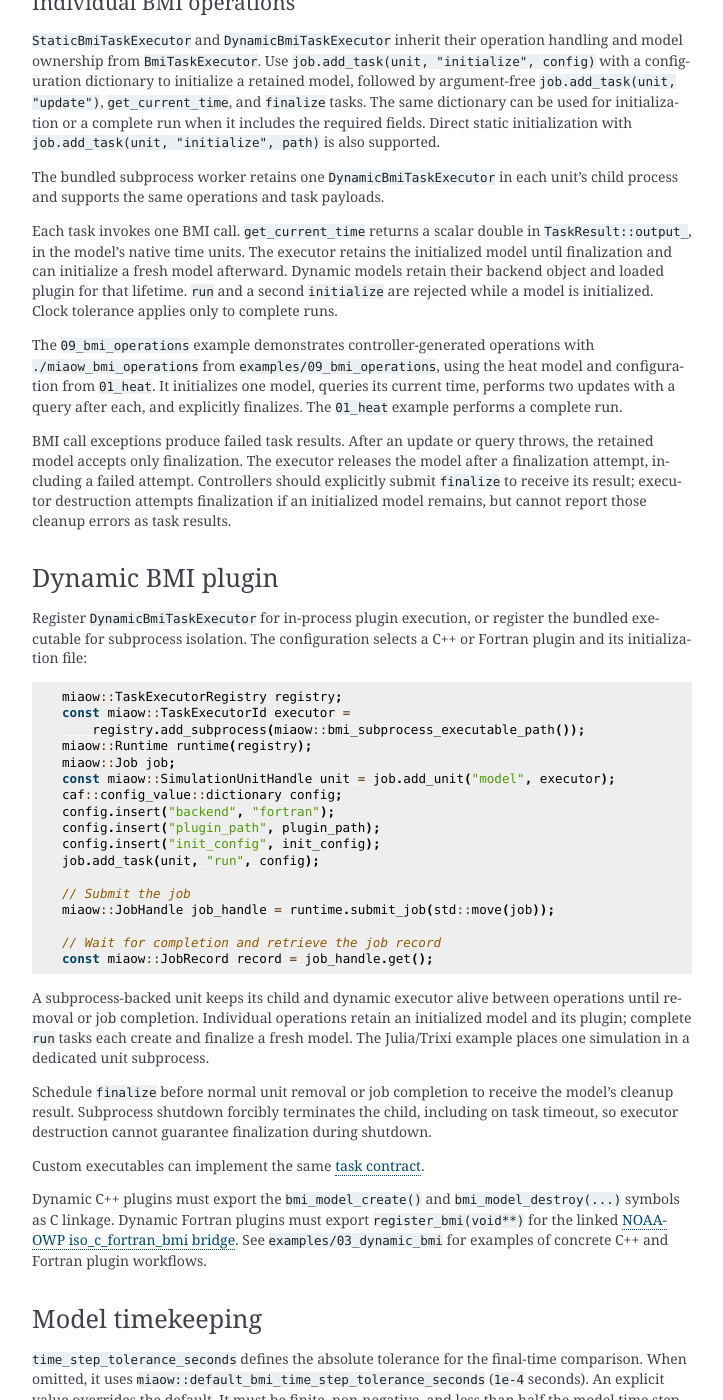
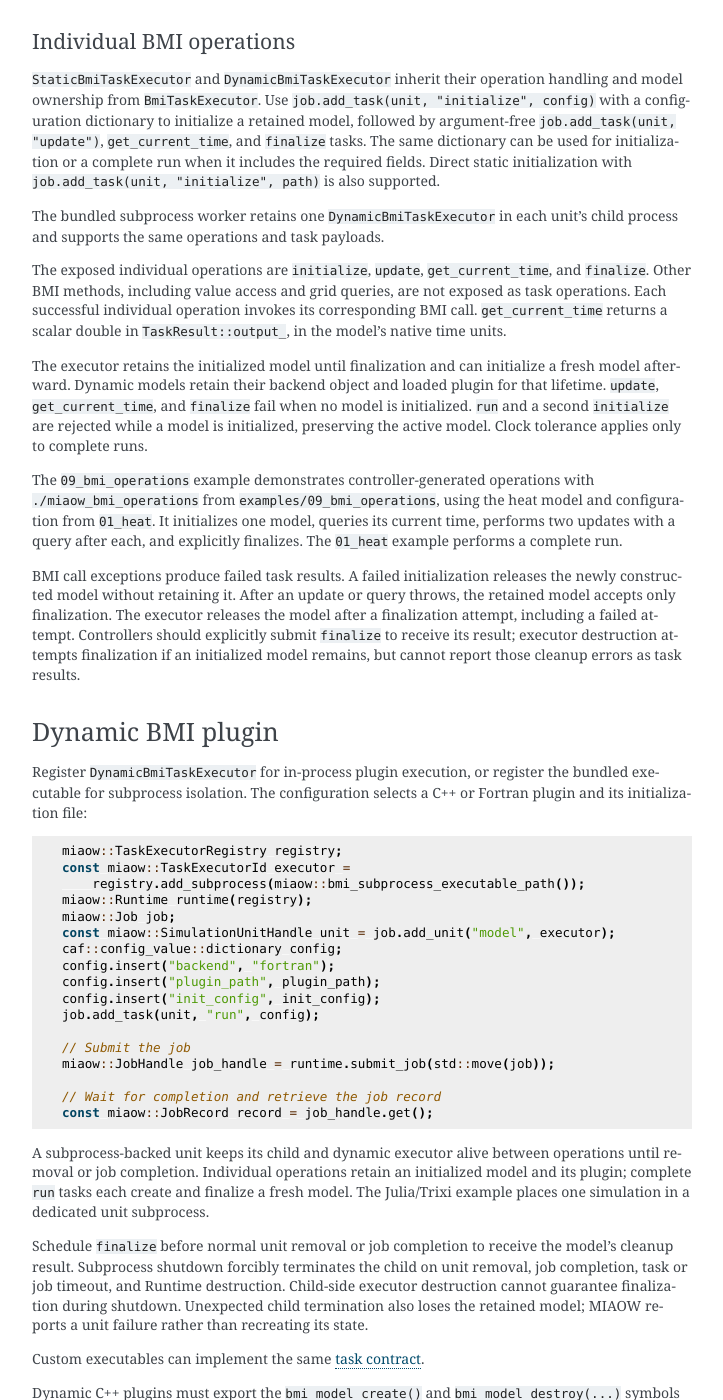
Before and after one commit to uofs-simlab/miaow-framework, a Sphinx documentation site: the page built from docs/bmi.rst, in a window 1280 px wide and 1400 px high, scrolled down 1362 px. Shown: the whole window, without its empty margins (388-1111 px from the left). Built offline with Sphinx 7.4.7, drawn with Linux system fonts in a browser that asks for light colours; the version number could not be read and is left out; some of the changed text lies outside the part shown.

Commit message:
update docs

```diff
--- a/docs/architecture.rst
+++ b/docs/architecture.rst
@@ -43,7 +43,9 @@ Task dispatch and executors
 
 The job scans queued tasks in submission order and selects the first whose target unit is idle. It skips tasks for busy units so that tasks for other units can proceed. ``RuntimeOptions::max_workers_`` limits concurrent tasks in each job, independently of unit count. An idle unit does not reserve a thread.
 
-When dispatching a unit's first task, the job creates its actor. The unit constructs one ``TaskExecutor`` before executing that task and reuses the executor for subsequent tasks. Operations on a unit run serially in the order they are received in the actor's mailbox.
+The workload determines how many units and retained model instances are needed. Choose the concurrent-task limit to suit the available CPUs and the threads used by each model. Idle units retain their executor and model state, so all resident models must fit in memory; the concurrent-task limit does not limit their number.
+
+When dispatching a unit's first task, the job creates its actor. The unit constructs one ``TaskExecutor`` before executing that task and reuses the executor for subsequent tasks. Declaring a unit does not create its actor or initialize a BMI model. BMI initialization occurs when the executor handles an ``initialize`` or ``run`` task. The job allows at most one active task per unit, and operations on that unit execute serially.
 
 A unit's ``TaskExecutorId`` selects an executor registered through ``TaskExecutorRegistry``. The registration determines where its task code runs:
 
@@ -230,6 +232,8 @@ Structured output
 
 When ``RuntimeOptions::output_root_`` is configured, Runtime writes the completed ``JobRecord``, including task and job output, to ``job_record.json``. Finite double values retain enough digits to round-trip; non-finite numerical values are written as JSON ``null``.
 
+State retained between tasks lives in the unit's executor or child process. Job records describe execution results; MIAOW does not checkpoint or restore live model state from them. A replacement unit starts with a new executor and must initialize its own model.
+
 Each completed record includes ``miaow_version``, captured when the library is built. This uses Git's description relative to a reachable version tag, such as ``v0.3.0-5-gabc1234-dirty``: the tag, number of additional commits, abbreviated commit hash, and ``-dirty`` for tracked edits. An exact clean tag reports only the tag; a history without a matching tag reports an abbreviated hash.
 
 Builds without usable Git metadata retain the configured numeric version. Rebuilding refreshes the version without requiring a new CMake configuration.
--- a/docs/bmi.rst
+++ b/docs/bmi.rst
@@ -43,7 +43,7 @@ Configuration dictionaries use these fields. Fields with defaults may be omitted
      - Required
      - Plugin library path string
 
-When ``init_config`` is omitted, the model receives an empty initialization path. Models that require an initialization file must still be given its path. Dynamic models always require ``plugin_path``.
+When ``init_config`` is omitted from the configuration dictionary, the model receives an empty initialization path. Models that require an initialization file must still be given its path. Dynamic ``initialize`` and ``run`` tasks require the addition of ``plugin_path`` to specify what plugin library to load.
 
 Static BMI model
 ----------------
@@ -77,11 +77,13 @@ Individual BMI operations
 
 The bundled subprocess worker retains one ``DynamicBmiTaskExecutor`` in each unit's child process and supports the same operations and task payloads.
 
-Each task invokes one BMI call. ``get_current_time`` returns a scalar double in ``TaskResult::output_``, in the model's native time units. The executor retains the initialized model until finalization and can initialize a fresh model afterward. Dynamic models retain their backend object and loaded plugin for that lifetime. ``run`` and a second ``initialize`` are rejected while a model is initialized. Clock tolerance applies only to complete runs.
+The exposed individual operations are ``initialize``, ``update``, ``get_current_time``, and ``finalize``. Other BMI methods, including value access and grid queries, are not exposed as task operations. Each successful individual operation invokes its corresponding BMI call. ``get_current_time`` returns a scalar double in ``TaskResult::output_``, in the model's native time units.
+
+The executor retains the initialized model until finalization and can initialize a fresh model afterward. Dynamic models retain their backend object and loaded plugin for that lifetime. ``update``, ``get_current_time``, and ``finalize`` fail when no model is initialized. ``run`` and a second ``initialize`` are rejected while a model is initialized, preserving the active model. Clock tolerance applies only to complete runs.
 
 The ``09_bmi_operations`` example demonstrates controller-generated operations with ``./miaow_bmi_operations`` from ``examples/09_bmi_operations``, using the heat model and configuration from ``01_heat``. It initializes one model, queries its current time, performs two updates with a query after each, and explicitly finalizes. The ``01_heat`` example performs a complete run.
 
-BMI call exceptions produce failed task results. After an update or query throws, the retained model accepts only finalization. The executor releases the model after a finalization attempt, including a failed attempt. Controllers should explicitly submit ``finalize`` to receive its result; executor destruction attempts finalization if an initialized model remains, but cannot report those cleanup errors as task results.
+BMI call exceptions produce failed task results. A failed initialization releases the newly constructed model without retaining it. After an update or query throws, the retained model accepts only finalization. The executor releases the model after a finalization attempt, including a failed attempt. Controllers should explicitly submit ``finalize`` to receive its result; executor destruction attempts finalization if an initialized model remains, but cannot report those cleanup errors as task results.
 
 Dynamic BMI plugin
 ------------------
@@ -110,7 +112,7 @@ Register ``DynamicBmiTaskExecutor`` for in-process plugin execution, or register
 
 A subprocess-backed unit keeps its child and dynamic executor alive between operations until removal or job completion. Individual operations retain an initialized model and its plugin; complete ``run`` tasks each create and finalize a fresh model. The Julia/Trixi example places one simulation in a dedicated unit subprocess.
 
-Schedule ``finalize`` before normal unit removal or job completion to receive the model's cleanup result. Subprocess shutdown forcibly terminates the child, including on task timeout, so executor destruction cannot guarantee finalization during shutdown.
+Schedule ``finalize`` before normal unit removal or job completion to receive the model's cleanup result. Subprocess shutdown forcibly terminates the child on unit removal, job completion, task or job timeout, and Runtime destruction. Child-side executor destruction cannot guarantee finalization during shutdown. Unexpected child termination also loses the retained model; MIAOW reports a unit failure rather than recreating its state.
 
 Custom executables can implement the same :ref:`task contract <custom-subprocess-executables>`.
 
```
